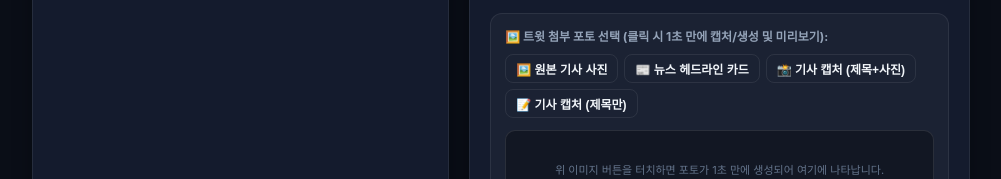
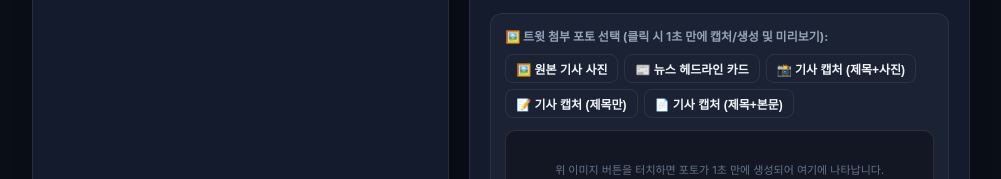
Before and after one commit to JookJookE/x-dashboard, a website: page public/index.html in a window 1280 px wide. Shown: the part 1629-1808 px from the top of the page, without its empty margins (274-1275 px from the left). Drawn offline with Linux system fonts and the light colour scheme; no server answers; a web font is replaced by a local one.

Commit message:
UI: Restore '기사 캡처 (제목+본문)' button for manual selection as requested by user

```diff
--- a/public/index.html
+++ b/public/index.html
@@ -423,6 +423,7 @@
                     <button class="btn btn-outline btn-sm" onclick="generateHeadlineCardForSelected()">📰 뉴스 헤드라인 카드</button>
                     <button class="btn btn-outline btn-sm" onclick="generateArticleCaptureCard('photo')">📸 기사 캡처 (제목+사진)</button>
                     <button class="btn btn-outline btn-sm" onclick="generateArticleCaptureCard('title')">📝 기사 캡처 (제목만)</button>
+                    <button class="btn btn-outline btn-sm" onclick="generateArticleCaptureCard('text')">📄 기사 캡처 (제목+본문)</button>
                   </div>
                 </div>
 
```
